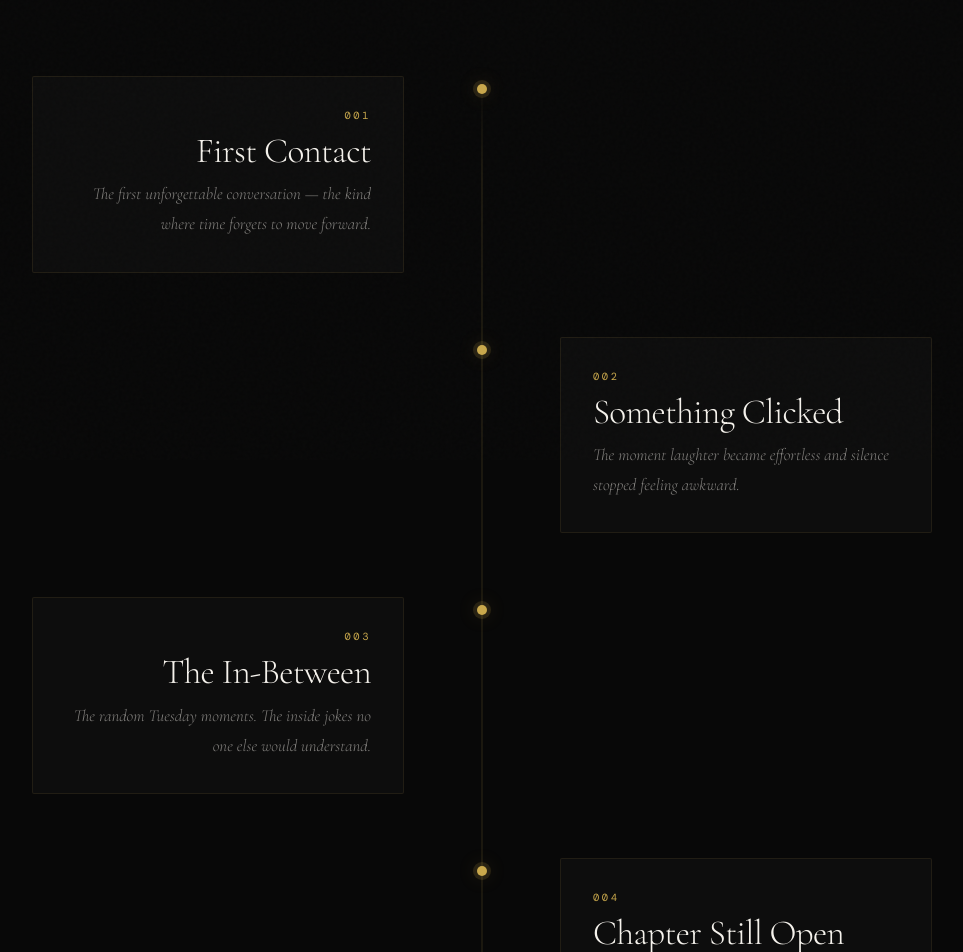
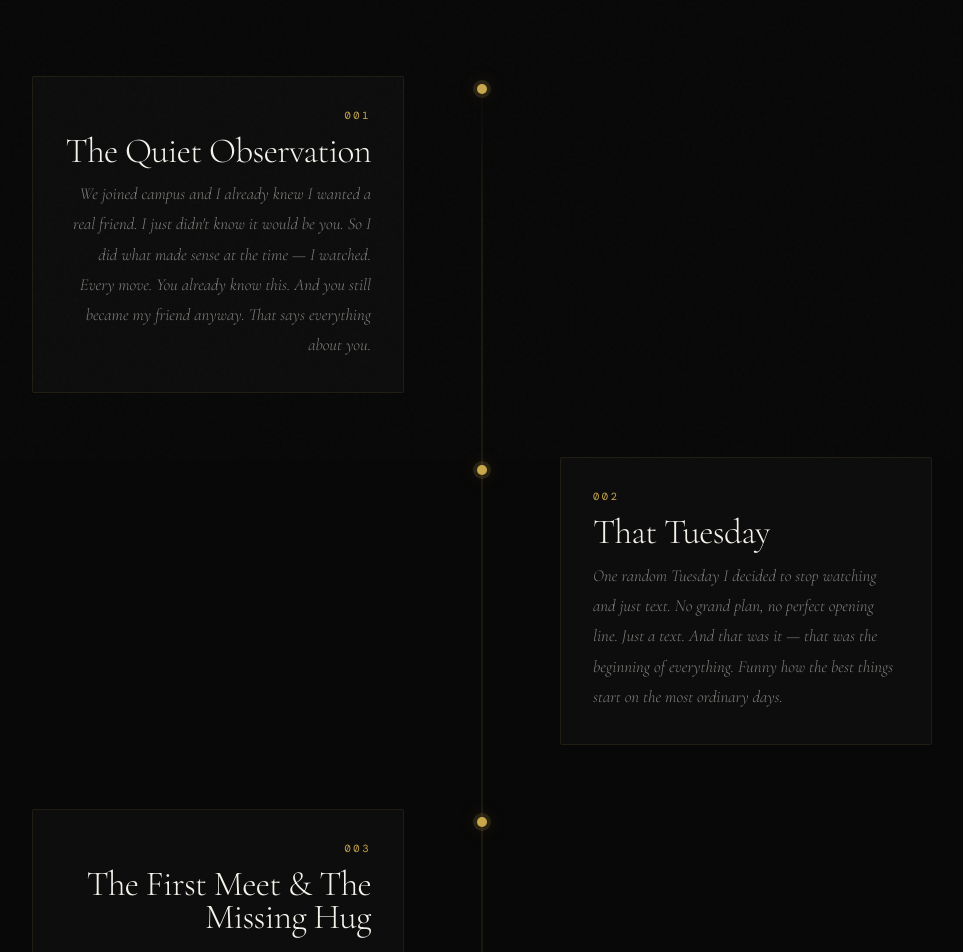
Before and after one commit to ericmacharia6907-max/Hbd, a React (Vite) app: page /timeline in a window 1280 px wide. Shown: the part 340-1292 px from the top of the page, without its empty margins (158-1121 px from the left). Built offline with nearby package versions, Linux system fonts and the light colour scheme; a web font is replaced by a local one.

Commit message:
add real memories for Edignar

```diff
--- a/index.html
+++ b/index.html
@@ -4,7 +4,7 @@
     <meta charset="UTF-8" />
     <link rel="icon" type="image/svg+xml" href="/favicon.svg" />
     <meta name="viewport" content="width=device-width, initial-scale=1.0" />
-    <title>birthday-site</title>
+    <title>Happy Birthday Edignar 🎂</title>
   </head>
   <body>
     <div id="root"></div>
--- a/src/pages/Ending.jsx
+++ b/src/pages/Ending.jsx
@@ -90,9 +90,10 @@ export default function Ending() {
             fontWeight: 300,
           }}
         >
-          For the memories that never leave.<br />
-          For the laughter that still echoes.<br />
-          For simply being Edignar — in this chapter<br />
+          For the Tuesday I finally stopped watching and just texted.<br />
+          For the hug I still owe you from day one.<br />
+          For every meme, every voice note, every laugh —<br />
+          for simply being Edignar, in this chapter<br />
           we're lucky enough to share.
         </motion.p>
 
--- a/src/pages/Gallery.jsx
+++ b/src/pages/Gallery.jsx
@@ -18,17 +18,17 @@ import photo11 from '../assets/photos/photo 11.jpg'
 
 // Ken Burns zoom directions — alternates per slide for variety
 const SLIDES = [
-  { photo: photo1,  caption: 'Every picture holds a thousand feelings.',      sub: 'Chapter I',   zoom: 'in',    origin: 'center' },
-  { photo: photo2,  caption: 'The moments we didn\'t plan are the best ones.', sub: 'Chapter II',  zoom: 'out',   origin: '30% 70%' },
-  { photo: photo3,  caption: 'Time flies — but memories stay forever.',        sub: 'Chapter III', zoom: 'in',    origin: '70% 30%' },
-  { photo: photo4,  caption: 'Happiness looks good on you.',                   sub: 'Chapter IV',  zoom: 'out',   origin: 'center' },
-  { photo: photo5,  caption: 'Some smiles are just contagious.',               sub: 'Chapter V',   zoom: 'in',    origin: '50% 80%' },
-  { photo: photo6,  caption: 'These are the days we\'ll talk about.',          sub: 'Chapter VI',  zoom: 'out',   origin: '20% 50%' },
-  { photo: photo7,  caption: 'Another angle, same wonderful person.',          sub: 'Chapter VII', zoom: 'in',    origin: '80% 20%' },
-  { photo: photo8,  caption: 'Proof that good times were had.',                sub: 'Chapter VIII',zoom: 'out',   origin: 'center' },
-  { photo: photo9,  caption: 'A frame worth keeping.',                         sub: 'Chapter IX',  zoom: 'in',    origin: '40% 60%' },
-  { photo: photo10, caption: 'Still here, still shining.',                     sub: 'Chapter X',   zoom: 'out',   origin: '60% 40%' },
-  { photo: photo11, caption: 'The last frame — but never the last memory.',    sub: 'Chapter XI',  zoom: 'in',    origin: 'center' },
+  { photo: photo1,  caption: 'The person I was watching from across campus. Worth it.',         sub: 'Chapter I',    zoom: 'in',  origin: 'center' },
+  { photo: photo2,  caption: 'Still waiting on that hug from day one, by the way.',             sub: 'Chapter II',   zoom: 'out', origin: '30% 70%' },
+  { photo: photo3,  caption: 'Unbothered. Hilarious. Impossible to be bored around.',           sub: 'Chapter III',  zoom: 'in',  origin: '70% 30%' },
+  { photo: photo4,  caption: 'She finds the funny in everything. Everything.',                  sub: 'Chapter IV',   zoom: 'out', origin: 'center' },
+  { photo: photo5,  caption: 'Keeps it simple. Keeps it real. No drama, just good vibes.',     sub: 'Chapter V',    zoom: 'in',  origin: '50% 80%' },
+  { photo: photo6,  caption: 'The one who forwards you a meme at 7am and it\'s always funny.',  sub: 'Chapter VI',   zoom: 'out', origin: '20% 50%' },
+  { photo: photo7,  caption: 'Happy looks good on you. It always has.',                         sub: 'Chapter VII',  zoom: 'in',  origin: '80% 20%' },
+  { photo: photo8,  caption: 'One Tuesday text changed everything. Glad I sent it.',            sub: 'Chapter VIII', zoom: 'out', origin: 'center' },
+  { photo: photo9,  caption: 'She actually listens to every voice note. Every single one.',    sub: 'Chapter IX',   zoom: 'in',  origin: '40% 60%' },
+  { photo: photo10, caption: 'The kind of friend you didn\'t know you needed until she showed up.', sub: 'Chapter X', zoom: 'out', origin: '60% 40%' },
+  { photo: photo11, caption: 'Twenty years in the making. Lucky to know you in this one.',     sub: 'Chapter XI',   zoom: 'in',  origin: 'center' },
 ]
 
 const DURATION = 6000 // ms per slide
--- a/src/pages/Surprise.jsx
+++ b/src/pages/Surprise.jsx
@@ -241,10 +241,10 @@ export default function Surprise() {
               }}
             >
               Not just today. Not just because it's your birthday.<br />
-              But every ordinary Tuesday, every 2am conversation,<br />
-              every moment in between —<br />
+              But every meme you've sent, every moment you made simple,<br />
+              every time you actually listened to those voice notes —<br />
               <span style={{ color: 'rgba(201,168,76,0.8)' }}>
-                having you as a friend is the gift.
+                you're the friend I was looking for all along.
               </span>
             </motion.p>
 
--- a/src/pages/Timeline.jsx
+++ b/src/pages/Timeline.jsx
@@ -6,23 +6,23 @@ import PremiumButton from '../components/PremiumButton'
 const moments = [
   {
     number: '001',
-    title:  'First Contact',
-    body:   'The first unforgettable conversation — the kind where time forgets to move forward.',
+    title:  'The Quiet Observation',
+    body:   'We joined campus and I already knew I wanted a real friend. I just didn\'t know it would be you. So I did what made sense at the time — I watched. Every move. You already know this. And you still became my friend anyway. That says everything about you.',
   },
   {
     number: '002',
-    title:  'Something Clicked',
-    body:   'The moment laughter became effortless and silence stopped feeling awkward.',
+    title:  'That Tuesday',
+    body:   'One random Tuesday I decided to stop watching and just text. No grand plan, no perfect opening line. Just a text. And that was it — that was the beginning of everything. Funny how the best things start on the most ordinary days.',
   },
   {
     number: '003',
-    title:  'The In-Between',
-    body:   'The random Tuesday moments. The inside jokes no one else would understand.',
+    title:  'The First Meet & The Missing Hug',
+    body:   'You said I was nervous. You were right. We finally met in person and I completely forgot to hug you. A whole hug — gone. Missed. You have never let me forget it and honestly, fair enough. But that awkward moment is one of my favourite memories.',
   },
   {
     number: '004',
-    title:  'Chapter Still Open',
-    body:   'The story isn\'t finished. The best pages haven\'t been written yet.',
+    title:  'What I Know About You Now',
+    body:   'You are genuinely the funniest person in any room and you don\'t even try. You like things simple, working, and drama-free. You share every meme, every video, every little happy thing you find — because that\'s just who you are. And my voice notes? You actually listen. That\'s rare. You\'re rare.',
   },
 ]
 
```
